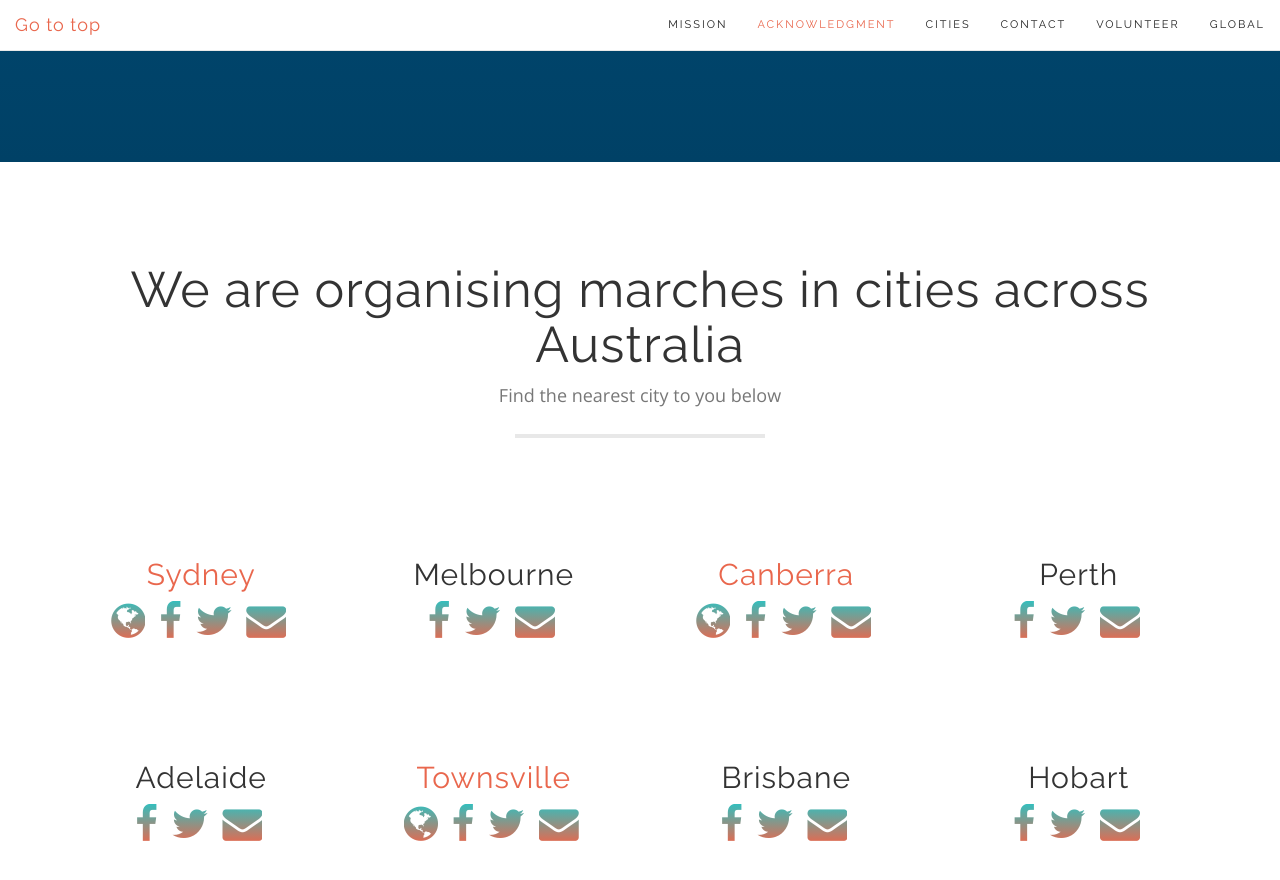
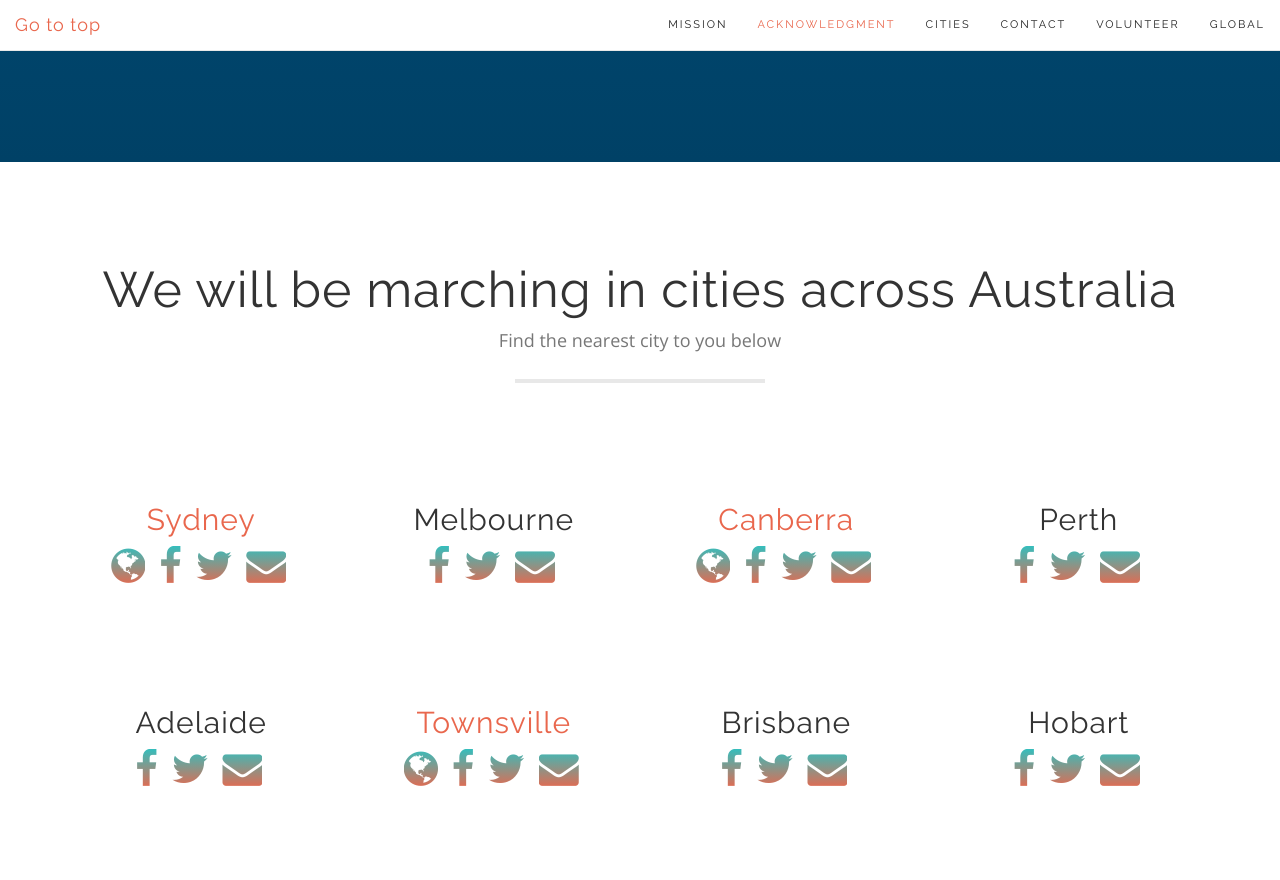
Before and after one commit to MarchForScienceAU/marchforscienceau, a Jekyll site: the page built from index.html, in a window 1280 px wide and 900 px high, scrolled down 2166 px. Shown: the top 880 px of the window. Built offline with Jekyll 4.4.1, drawn with Linux system fonts in a browser that asks for light colours; nearby versions of some CDN libraries.

Commit message:
update city heading

```diff
--- a/index.html
+++ b/index.html
@@ -8,7 +8,7 @@ title: March for Science Australia
         <div class="row">
             <div class="col-lg-12 text-center">
                 <div class="section-heading">
-                    <h2>We are organising marches in cities across Australia</h2>
+                    <h2>We will be marching in cities across Australia</h2>
                     <p class="text-muted">Find the nearest city to you below</p>
                     <hr>
                 </div>
```
